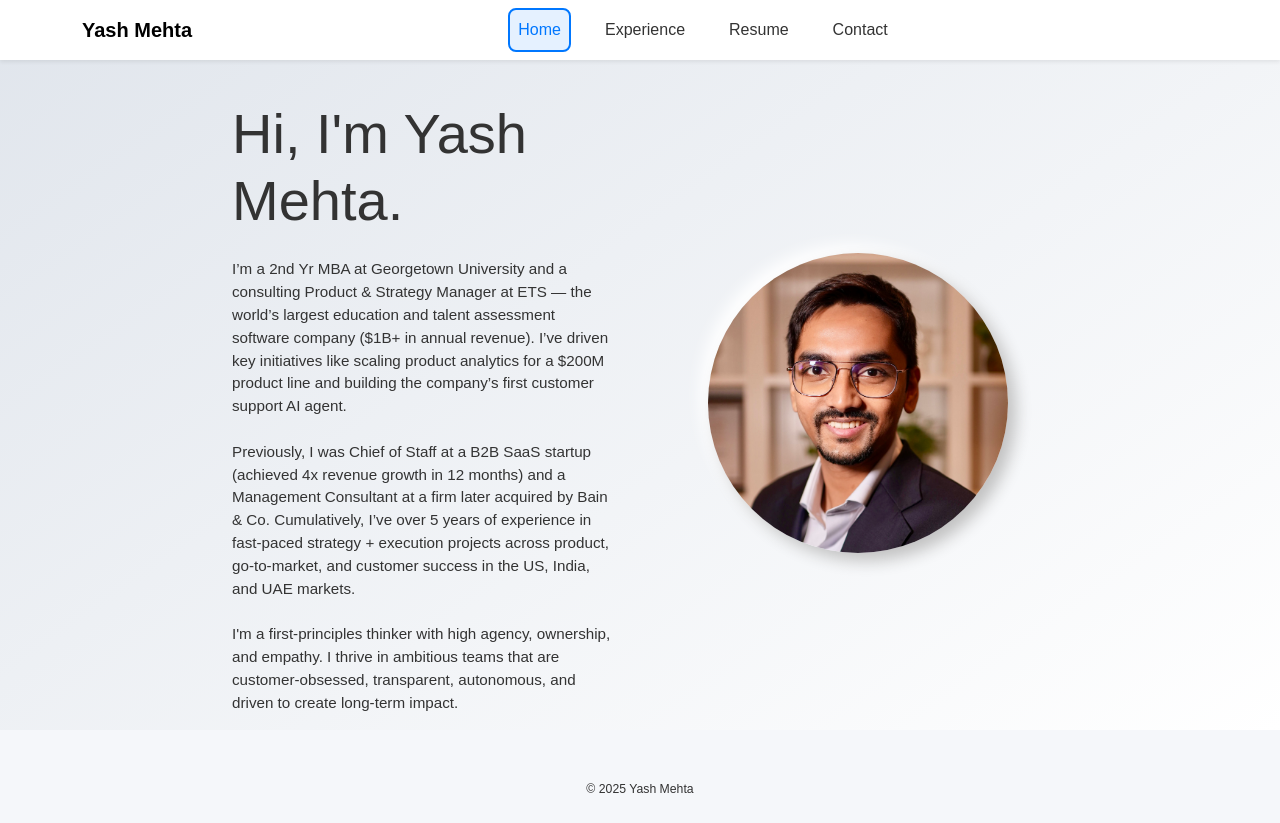
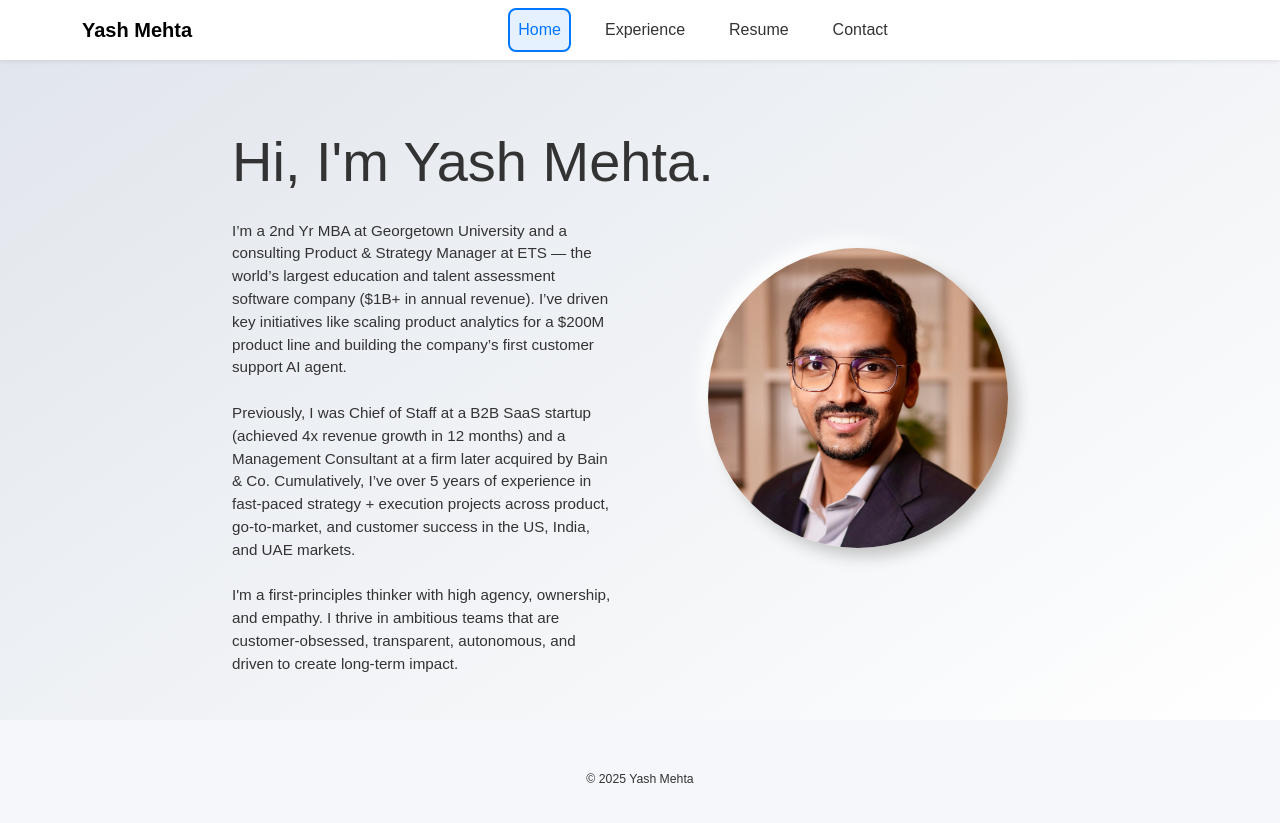
Before and after one commit to ym596/personal_website, a plain HTML site: page index.html in a window 1280 px wide. Drawn offline with nearby package versions, Linux system fonts and the light colour scheme.

Commit message:
realigning h1 in index page

```diff
--- a/index.html
+++ b/index.html
@@ -37,7 +37,9 @@
         <!-- Left side: Text -->
         <div class="col-md-6 text-center text-md-start fade-in">
           <div class="content-wrapper">
-            <h1 class="display-4 mb-4">Hi, I'm Yash Mehta.</h1>
+            <h1 class="display-4 mb-4 fade-in hero-heading">
+              <span class="nowrap">Hi, I'm Yash Mehta.</span>
+            </h1>
             <p class="lead">
               I’m a 2nd Yr MBA at Georgetown University and a consulting Product & Strategy Manager at ETS — the world’s largest education and talent assessment software company ($1B+ in annual revenue). I’ve driven key initiatives like scaling product analytics for a $200M product line and building the company’s first customer support AI agent.<br><br>
 
--- a/style.css
+++ b/style.css
@@ -185,3 +185,8 @@ body {
     color: #0077ff;
     border: 2px solid #0077ff;
 }
+
+/* Prevent heading from wrapping */
+.nowrap {
+    white-space: nowrap;
+}
```
